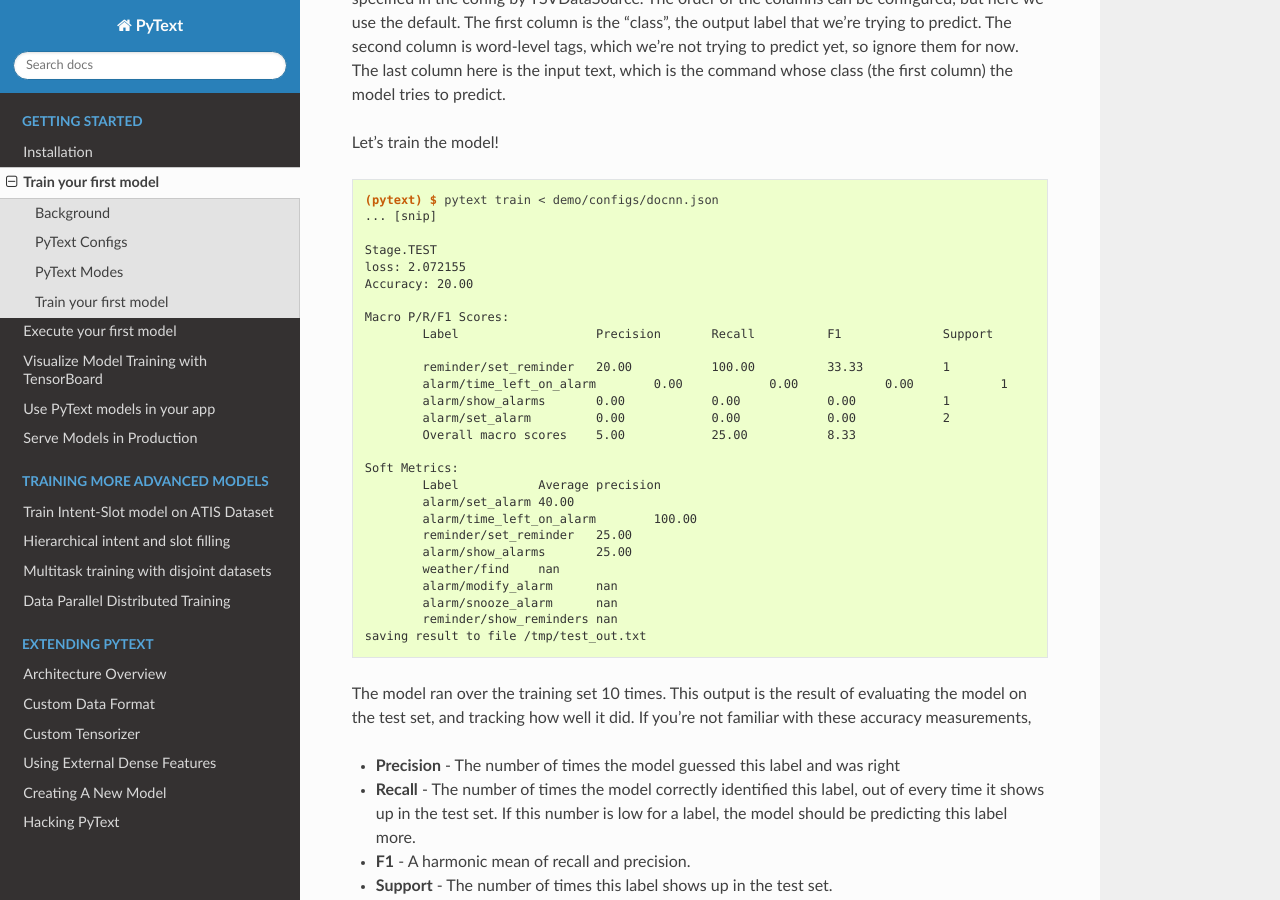
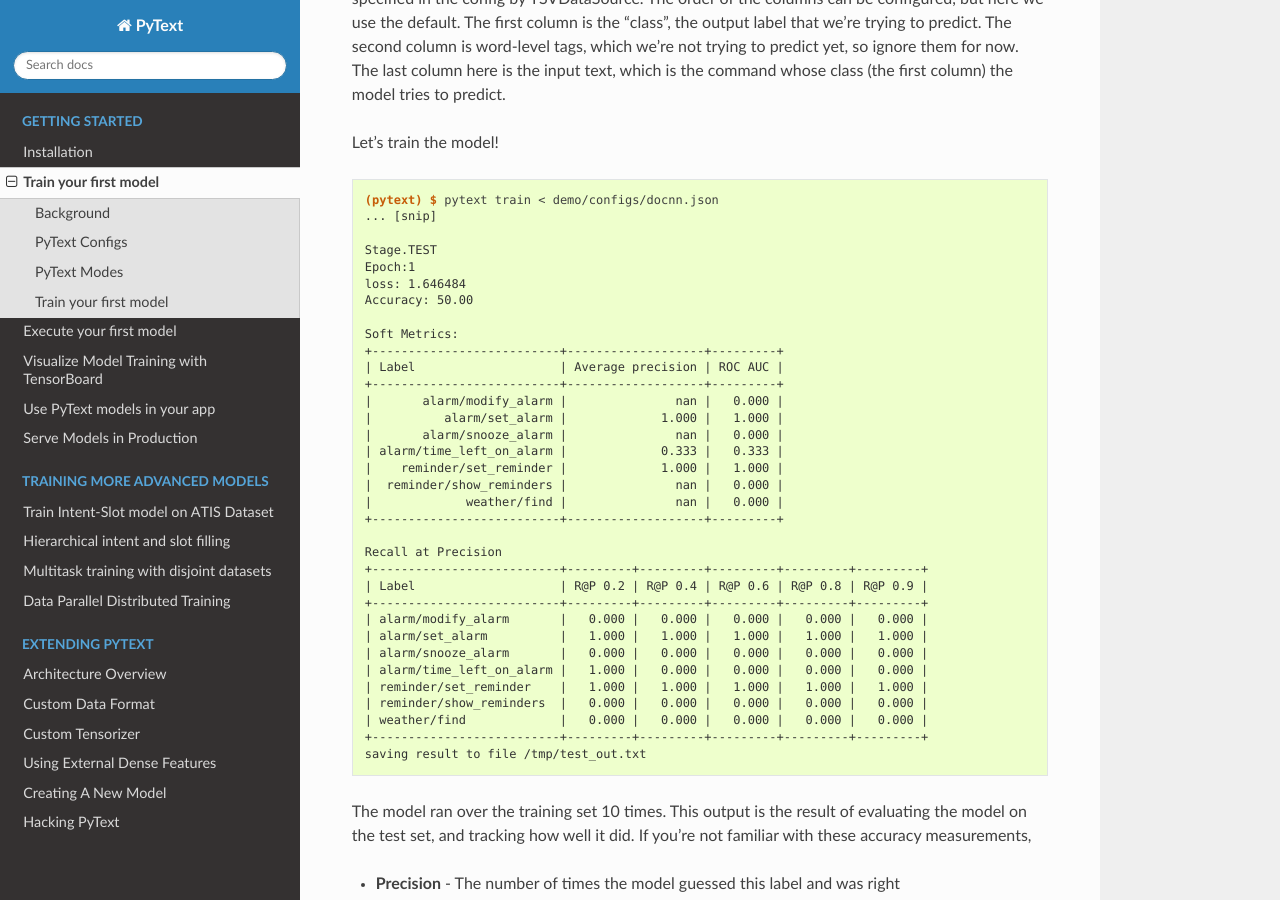
Before and after one commit to facebookresearch/pytext, a Sphinx documentation site: the page built from pytext/docs/source/train_your_first_model.rst, in a window 1280 px wide and 900 px high, scrolled down 2556 px. Built offline with Sphinx 7.4.7 and the Read the Docs theme 2.0.0, drawn with Linux system fonts in a browser that asks for light colours; pages that are not in the unit, such as notebooks, are missing from menus.

Commit message:
Remove useless log message, update doc

```diff
--- a/pytext/docs/source/train_your_first_model.rst
+++ b/pytext/docs/source/train_your_first_model.rst
@@ -110,28 +110,35 @@ Let's train the model!
   ... [snip]
 
   Stage.TEST
-  loss: 2.072155
-  Accuracy: 20.00
-
-  Macro P/R/F1 Scores:
-	  Label                   Precision       Recall          F1              Support
-
-	  reminder/set_reminder   20.00           100.00          33.33           1
-	  alarm/time_left_on_alarm        0.00            0.00            0.00            1
-	  alarm/show_alarms       0.00            0.00            0.00            1
-	  alarm/set_alarm         0.00            0.00            0.00            2
-	  Overall macro scores    5.00            25.00           8.33
+  Epoch:1
+  loss: 1.646484
+  Accuracy: 50.00
 
   Soft Metrics:
-	  Label           Average precision
-	  alarm/set_alarm 40.00
-	  alarm/time_left_on_alarm        100.00
-	  reminder/set_reminder   25.00
-	  alarm/show_alarms       25.00
-	  weather/find    nan
-	  alarm/modify_alarm      nan
-	  alarm/snooze_alarm      nan
-	  reminder/show_reminders nan
+  +--------------------------+-------------------+---------+
+  | Label                    | Average precision | ROC AUC |
+  +--------------------------+-------------------+---------+
+  |       alarm/modify_alarm |               nan |   0.000 |
+  |          alarm/set_alarm |             1.000 |   1.000 |
+  |       alarm/snooze_alarm |               nan |   0.000 |
+  | alarm/time_left_on_alarm |             0.333 |   0.333 |
+  |    reminder/set_reminder |             1.000 |   1.000 |
+  |  reminder/show_reminders |               nan |   0.000 |
+  |             weather/find |               nan |   0.000 |
+  +--------------------------+-------------------+---------+
+
+  Recall at Precision
+  +--------------------------+---------+---------+---------+---------+---------+
+  | Label                    | R@P 0.2 | R@P 0.4 | R@P 0.6 | R@P 0.8 | R@P 0.9 |
+  +--------------------------+---------+---------+---------+---------+---------+
+  | alarm/modify_alarm       |   0.000 |   0.000 |   0.000 |   0.000 |   0.000 |
+  | alarm/set_alarm          |   1.000 |   1.000 |   1.000 |   1.000 |   1.000 |
+  | alarm/snooze_alarm       |   0.000 |   0.000 |   0.000 |   0.000 |   0.000 |
+  | alarm/time_left_on_alarm |   1.000 |   0.000 |   0.000 |   0.000 |   0.000 |
+  | reminder/set_reminder    |   1.000 |   1.000 |   1.000 |   1.000 |   1.000 |
+  | reminder/show_reminders  |   0.000 |   0.000 |   0.000 |   0.000 |   0.000 |
+  | weather/find             |   0.000 |   0.000 |   0.000 |   0.000 |   0.000 |
+  +--------------------------+---------+---------+---------+---------+---------+
   saving result to file /tmp/test_out.txt
 
 The model ran over the training set 10 times. This output is the result of evaluating the model on the test set, and tracking how well it did. If you're not familiar with these accuracy measurements,
```
Also changed, not shown: 1 other file.
